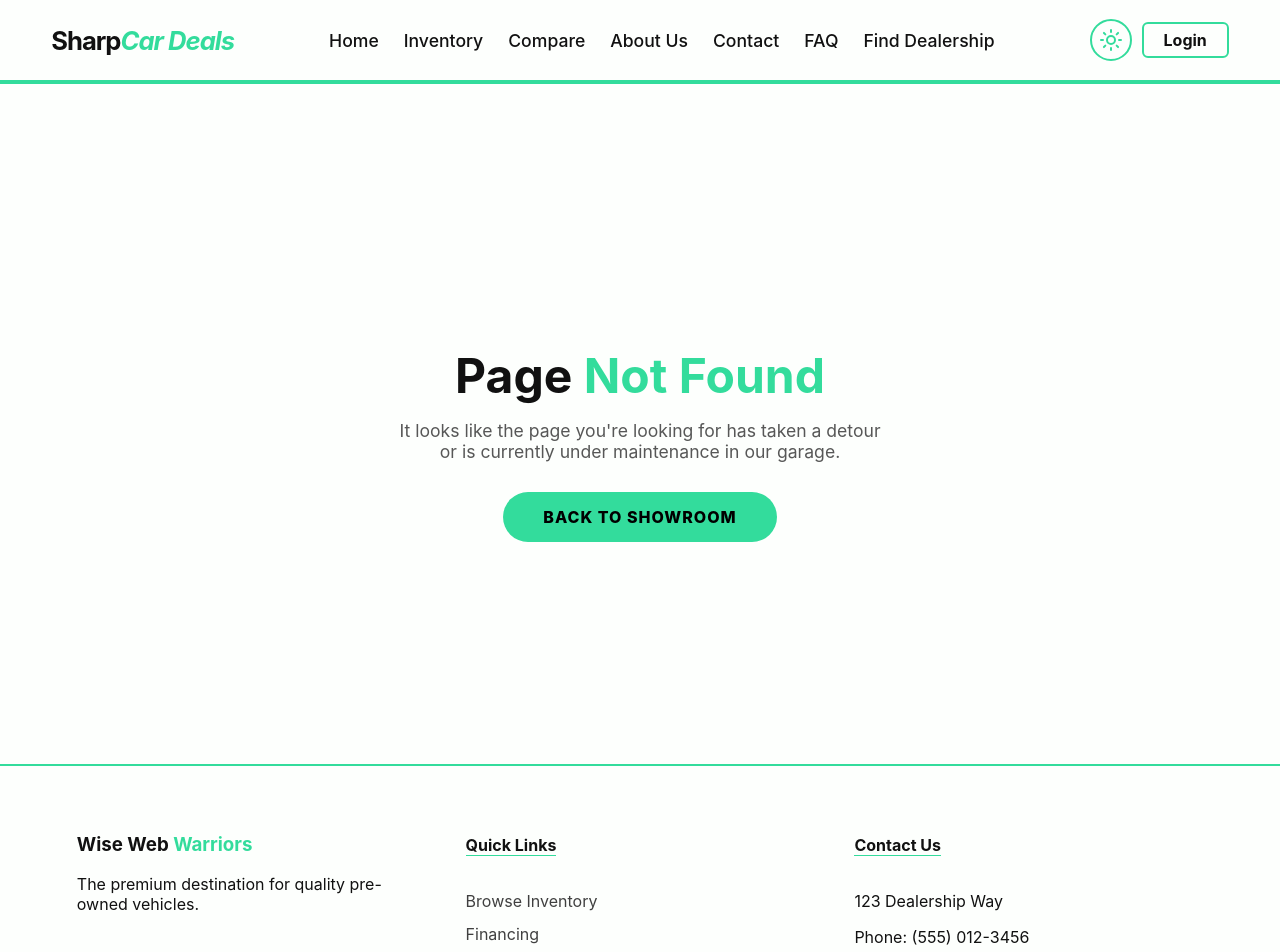
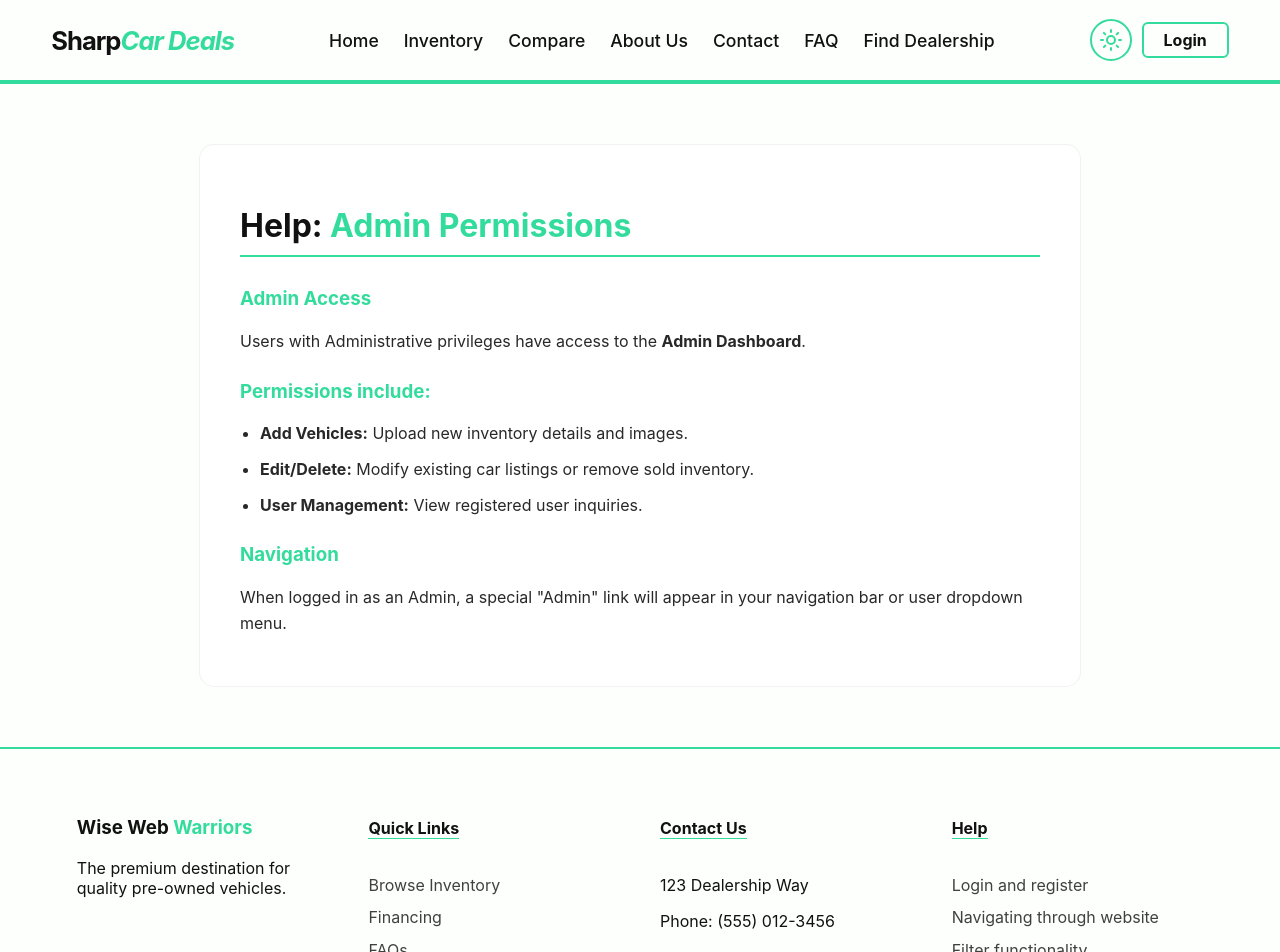
Before and after one commit to techo-anant/wise-web-warrior, a React (Create React App) app in the folder frontend/: page /help/admin in a window 1280 px wide. Shown: the top 952 px of the page. Built offline with nearby package versions, Linux system fonts and the light colour scheme.

Commit message:
help folder and 5 subpages made

```diff
--- a/frontend/src/components/layout/Footer.jsx
+++ b/frontend/src/components/layout/Footer.jsx
@@ -1,23 +1,6 @@
-// import React from "react";
-// import "./Footer.css"; // for styling
-
-// function Footer() {
-//   return (
-//     <footer className="site-footer">
-//       <p>&copy; 2026 Wise Web Warriors. All rights reserved.</p>
-//     </footer>
-//   );
-// }
-
-// export default Footer;
-
-//earlier code above ^^^^^^^^^^^^^^^^^
-// NEW CODE BELOW
-
-
 import React from 'react';
 import './Footer.css';
-
+import { Link } from 'react-router-dom';
 function Footer() {
   return (
     <footer className="main-footer">
@@ -41,7 +24,19 @@ function Footer() {
           <p>123 Dealership Way</p>
           <p>Phone: (555) 012-3456</p>
         </div>
+
+        <div className="footer-section">
+          <h4>Help</h4>
+          <ul>
+            <li><Link to="/help/login-register">Login and register</Link></li>
+            <li><Link to="/help/navigating">Navigating through website</Link></li>
+            <li><Link to="/help/filters">Filter functionality</Link></li>
+            <li><Link to="/help/compare">Compare functionality</Link></li>
+            <li><Link to="/help/admin">Admin permissions</Link></li>
+          </ul>
+        </div>
       </div>
+
 
       <div className="footer-bottom">
         <p>&copy; 2026 Wise Web Warriors. All rights reserved.</p>
--- /dev/null
+++ b/frontend/src/pages/Help/Help.css
@@ -0,0 +1,34 @@
+.help-page-container {
+  max-width: 800px;
+  margin: 60px auto;
+  padding: 40px;
+  background: var(--card-bg);
+  border-radius: 15px;
+  color: var(--text-color);
+  border: 1px solid rgba(128, 128, 128, 0.1);
+}
+
+.help-page-container h1 {
+  margin-bottom: 30px;
+  border-bottom: 2px solid var(--accent-color);
+  padding-bottom: 10px;
+}
+
+.help-page-container h1 span {
+  color: var(--accent-color);
+}
+
+.help-content h3 {
+  margin-top: 25px;
+  color: var(--accent-color);
+}
+
+.help-content p, .help-content li {
+  line-height: 1.6;
+  margin-bottom: 10px;
+  opacity: 0.9;
+}
+
+.help-content ul, .help-content ol {
+  padding-left: 20px;
+}
--- /dev/null
+++ b/frontend/src/pages/Help/HelpAdminPrmissnNavi.jsx
@@ -0,0 +1,24 @@
+import React from 'react';
+import './Help.css';
+
+const HelpAdminPrmissnNavi = () => {
+  return (
+    <div className="help-page-container">
+      <h1>Help: <span>Admin Permissions</span></h1>
+      <section className="help-content">
+        <h3>Admin Access</h3>
+        <p>Users with Administrative privileges have access to the <strong>Admin Dashboard</strong>.</p>
+        <h3>Permissions include:</h3>
+        <ul>
+          <li><strong>Add Vehicles:</strong> Upload new inventory details and images.</li>
+          <li><strong>Edit/Delete:</strong> Modify existing car listings or remove sold inventory.</li>
+          <li><strong>User Management:</strong> View registered user inquiries.</li>
+        </ul>
+        <h3>Navigation</h3>
+        <p>When logged in as an Admin, a special "Admin" link will appear in your navigation bar or user dropdown menu.</p>
+      </section>
+    </div>
+  );
+};
+
+export default HelpAdminPrmissnNavi;
--- /dev/null
+++ b/frontend/src/pages/Help/HelpComparison.jsx
@@ -0,0 +1,22 @@
+import React from 'react';
+import './Help.css';
+
+const HelpComparison = () => {
+  return (
+    <div className="help-page-container">
+      <h1>Help: <span>Compare Functionality</span></h1>
+      <section className="help-content">
+        <h3>Comparing Vehicles</h3>
+        <p>Can't decide between two cars? Use our comparison tool:</p>
+        <ol>
+          <li>Navigate to the <strong>Inventory</strong> page.</li>
+          <li>Click the <strong>Add to Compare</strong> icon on any vehicle card.</li>
+          <li>Once you have 2 or 3 cars selected, click the <strong>Compare Now</strong> button.</li>
+          <li>View a side-by-side breakdown of Engine specs, Mileage, and Price.</li>
+        </ol>
+      </section>
+    </div>
+  );
+};
+
+export default HelpComparison;
--- /dev/null
+++ b/frontend/src/pages/Help/HelpFilter.jsx
@@ -0,0 +1,23 @@
+import React from 'react';
+import './Help.css';
+
+const HelpFilter = () => {
+  return (
+    <div className="help-page-container">
+      <h1>Help: <span>Filter Functionality</span></h1>
+      <section className="help-content">
+        <h3>Finding the Right Car</h3>
+        <p>On the <strong>Inventory</strong> page, use the sidebar filters to narrow down your search:</p>
+        <ul>
+          <li><strong>Make/Model:</strong> Search for specific brands like Toyota or Tesla.</li>
+          <li><strong>Category:</strong> Filter by vehicle type (SUV, Sedan, Truck, etc.).</li>
+          <li><strong>Price Range:</strong> Set a budget to see only what fits your wallet.</li>
+          <li><strong>Transmission:</strong> Choose between Automatic or Manual options.</li>
+        </ul>
+        <p>Filters update the list in real-time, helping you find your "Perfect Drive" faster.</p>
+      </section>
+    </div>
+  );
+};
+
+export default HelpFilter;
--- /dev/null
+++ b/frontend/src/pages/Help/HelpLoginRegister.jsx
@@ -0,0 +1,29 @@
+import React from 'react';
+import './Help.css';
+
+const HelpLoginRegister = () => {
+  return (
+    <div className="help-page-container">
+      <h1>Help: <span>Login & Registration</span></h1>
+      <section className="help-content">
+        <h3>How to Register</h3>
+        <ol>
+          <li>Click the <strong>Login</strong> button in the navigation bar.</li>
+          <li>Select the <strong>Register here</strong> link at the bottom of the card.</li>
+          <li>Enter your Name, Email, and a secure Password.</li>
+          <li>Click <strong>Register</strong> to create your account.</li>
+        </ol>
+
+        <h3>How to Login</h3>
+        <ol>
+          <li>Navigate to the Login page.</li>
+          <li>Enter your registered Email Address and Password.</li>
+          <li>Click the <strong>Login</strong> button to access your dashboard.</li>
+          <li><em>Note:</em> To login as an Admin, use an email address containing "admin".</li>
+        </ol>
+      </section>
+    </div>
+  );
+};
+
+export default HelpLoginRegister;
--- /dev/null
+++ b/frontend/src/pages/Help/HelpNavigating.jsx
@@ -0,0 +1,27 @@
+import React from 'react';
+import './Help.css';
+
+const HelpNavigating = () => {
+  return (
+    <div className="help-page-container">
+      <h1>Help: <span>Website Navigation</span></h1>
+      <section className="help-content">
+        <h3>Using the Navigation Bar</h3>
+        <p>The navigation bar at the top is your primary tool for moving through the site:</p>
+        <ul>
+          <li><strong>Logo:</strong> Click the "Wise Web Warriors" logo to return home instantly.</li>
+          <li><strong>Inventory:</strong> View all available vehicles in our showroom.</li>
+          <li><strong>Compare:</strong> Make deatiled comparisons among 2 - 3 vehicles simulatneously.</li>
+          <li><strong>About Us:</strong> Get to know more about our company.</li>
+          <li><strong>Contact:</strong> Get latest information fo contacting Us.</li>
+          <li><strong>FAQ:</strong> View answers to some of the most frequently asked questions.</li>
+          <li><strong>Find Dealership:</strong> Find our dalership location.</li>
+        </ul>
+        <h3>Theme Switching</h3>
+        <p>Use the <strong>Theme Toggle</strong> button in the header to switch between Default(Bright), Dark, and Sport modes to suit your preference.</p>
+      </section>
+    </div>
+  );
+};
+
+export default HelpNavigating;
--- a/frontend/src/pages/auth/Login.jsx
+++ b/frontend/src/pages/auth/Login.jsx
@@ -83,6 +83,12 @@ const Login = ({ setUser }) => {
         <div className="auth-footer" style={{ marginTop: '20px' }}>
           <p>Don't have an account? <Link to="/register">Register here</Link></p>
         </div>
+
+        <div className="auth-footer" style={{ marginTop: '20px', textAlign: 'center' }}>
+  <p style={{ marginTop: '10px', fontSize: '0.9rem' }}>
+    Need help? <Link to="/help/login-register" style={{ color: 'var(--accent-color)' }}>View Login Guide</Link>
+  </p>
+</div>
       </div>
     </div>
   );
--- a/frontend/src/pages/auth/Register.jsx
+++ b/frontend/src/pages/auth/Register.jsx
@@ -93,6 +93,9 @@ const Register = () => {
 
         <div className="auth-footer" style={{ marginTop: '20px' }}>
           <p>Already have an account? <Link to="/login">Login here</Link></p>
+          <p style={{ marginTop: '10px', fontSize: '0.85rem', opacity: '0.8' }}>
+            Need help? <Link to="/help/login-register" style={{ color: 'var(--accent-color)', fontWeight: '600' }}>View Registration Guide</Link>
+          </p>
         </div>
       </div>
     </div>
--- a/frontend/src/routes/AppRouter.jsx
+++ b/frontend/src/routes/AppRouter.jsx
@@ -31,6 +31,13 @@ import CarListingEditor from '../pages/admin/CarListingEditor';
 import UserManager from '../pages/admin/UserManager';
 import ThemeManager from '../pages/admin/ThemeManager';
 import Monitor from '../pages/admin/Monitor';
+
+// Help Pages
+import HelpLoginRegister from '../pages/Help/HelpLoginRegister';
+import HelpNavigating from '../pages/Help/HelpNavigating';
+import HelpFilter from '../pages/Help/HelpFilter';
+import HelpComparison from '../pages/Help/HelpComparison';
+import HelpAdminPrmissnNavi from '../pages/Help/HelpAdminPrmissnNavi';
 
 function AppRouter({ user, setUser, currentTheme, setTheme , onLogout}) {
 
@@ -92,6 +99,13 @@ function AppRouter({ user, setUser, currentTheme, setTheme , onLogout}) {
       <Route path="/admin/users"    element={<AdminRoute element={<UserManager />} />} />
       <Route path="/admin/monitor"  element={<AdminRoute element={<Monitor />} />} />
       <Route path="/admin/themes"   element={<AdminRoute element={<ThemeManager currentTheme={currentTheme} setTheme={setTheme} />} />} />
+
+      {/* Help Pages */}
+      <Route path="/help/login-register" element={<HelpLoginRegister />} />
+<Route path="/help/navigating" element={<HelpNavigating />} />
+<Route path="/help/filters" element={<HelpFilter />} />
+<Route path="/help/compare" element={<HelpComparison />} />
+<Route path="/help/admin" element={<HelpAdminPrmissnNavi />} />
 
       {/* ── 404 ── */}
       <Route path="*" element={<NotFound />} />
```
